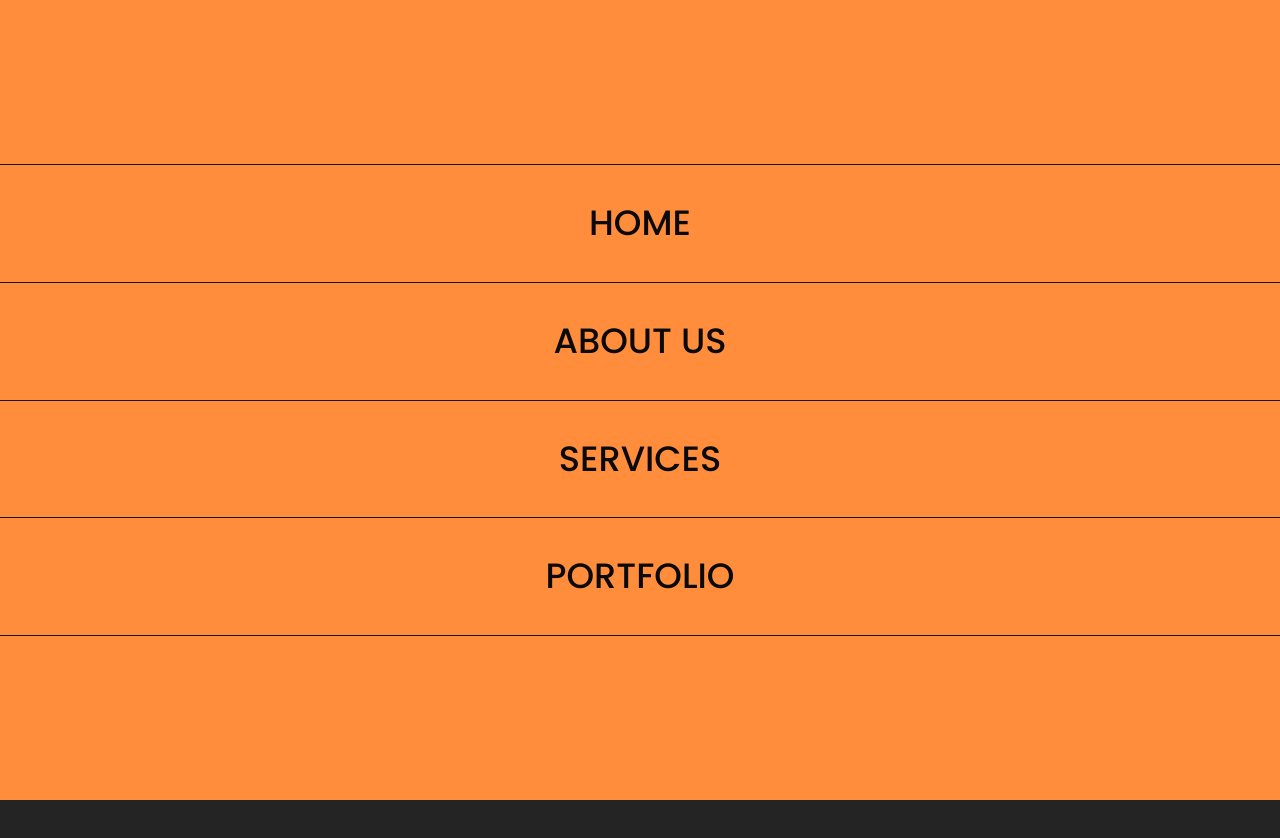
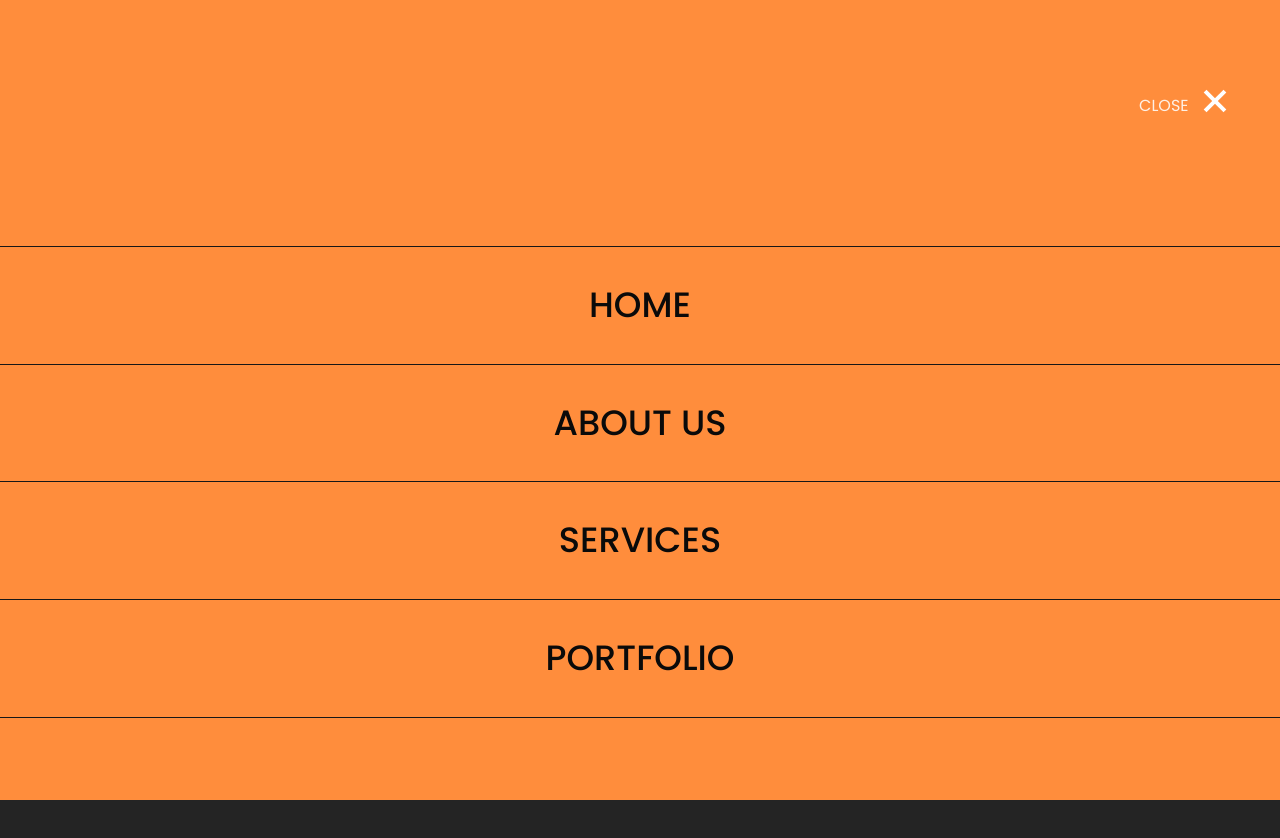
Before and after one commit to aehamdy/gleamy-agency, a React (Vite) app: page / in a window 1280 px wide. Both pictures are taken after a click on the button "MENU". Shown: the top 838 px of the page. Built offline with nearby package versions, Linux system fonts and the light colour scheme.

Commit message:
Feat: Implement MenuButton in NavList component to close the menu upon click on it

```diff
--- a/src/components/MenuButton.jsx
+++ b/src/components/MenuButton.jsx
@@ -1,14 +1,14 @@
 /* eslint-disable react/prop-types */
 
-function MenuButton({ isNavExpanded, handleNavVisibility }) {
+function MenuButton({ text, isNavExpanded, handleNavVisibility }) {
 
     const handleButtonClick = () => {
         handleNavVisibility()
     }
 
     return(
-        <button type="button" onClick={handleButtonClick} className="group flex flex-wrap items-center gap-3 z-[100]">
-            <div className="hidden md:block w-[50px] uppercase">{isNavExpanded ? "Close" : "Menu"}</div>
+        <button type="button" onClick={handleButtonClick} className="group flex flex-wrap items-center gap-3">
+            <div className="hidden md:block w-[50px] uppercase">{text}</div>
             <div className="flex flex-col gap-1.5 w-7">
                 <span className={`w-full h-1 bg-white ${isNavExpanded && 'rotate-45'} duration-short`}></span>
                 <span className={`${isNavExpanded ? 'w-full -rotate-45 -translate-y-2.5' : 'w-1/2'} h-1 bg-white duration-short`}></span>
--- a/src/components/NavList.jsx
+++ b/src/components/NavList.jsx
@@ -1,5 +1,6 @@
 /* eslint-disable react/prop-types */
 import ListItem from "./ListItem";
+import MenuButton from "./MenuButton";
 
 function NavList({ isNavExpanded, handleNavVisibility }) {
     const listItems = [
@@ -23,6 +24,9 @@ function NavList({ isNavExpanded, handleNavVisibility }) {
 
     return (
         <nav className={`grid place-items-center absolute w-full h-[100dvh] ${isNavExpanded ? 'top-0 visible' : 'top-[-100%] invisible'} start-0 bg-accent z-50 duration-500`}>
+            <div className="justify-self-end -mb-12 me-[4%]">
+            <MenuButton text="Close" isNavExpanded={isNavExpanded} handleNavVisibility={handleNavVisibility} />
+            </div>
             <ul className="w-full">
                 {listItems.map((item, i) => (
                     <ListItem key={i} link={item.link} text={item.text} handleNavVisibility={handleNavVisibility} />
--- a/src/components/RightHeaderPanel.jsx
+++ b/src/components/RightHeaderPanel.jsx
@@ -10,7 +10,7 @@ function RightHeaderPanel({ isNavExpanded, handleNavVisibility }) {
         <div className="flex gap-10 h-6">
             <SearchButton />
             <span className="hidden md:block w-[1px] h-full bg-white-03"></span>
-            <MenuButton isNavExpanded={isNavExpanded} handleNavVisibility={handleNavVisibility} />
+            <MenuButton text="Menu" isNavExpanded={isNavExpanded} handleNavVisibility={handleNavVisibility} />
         </div>
     )
 }
```
